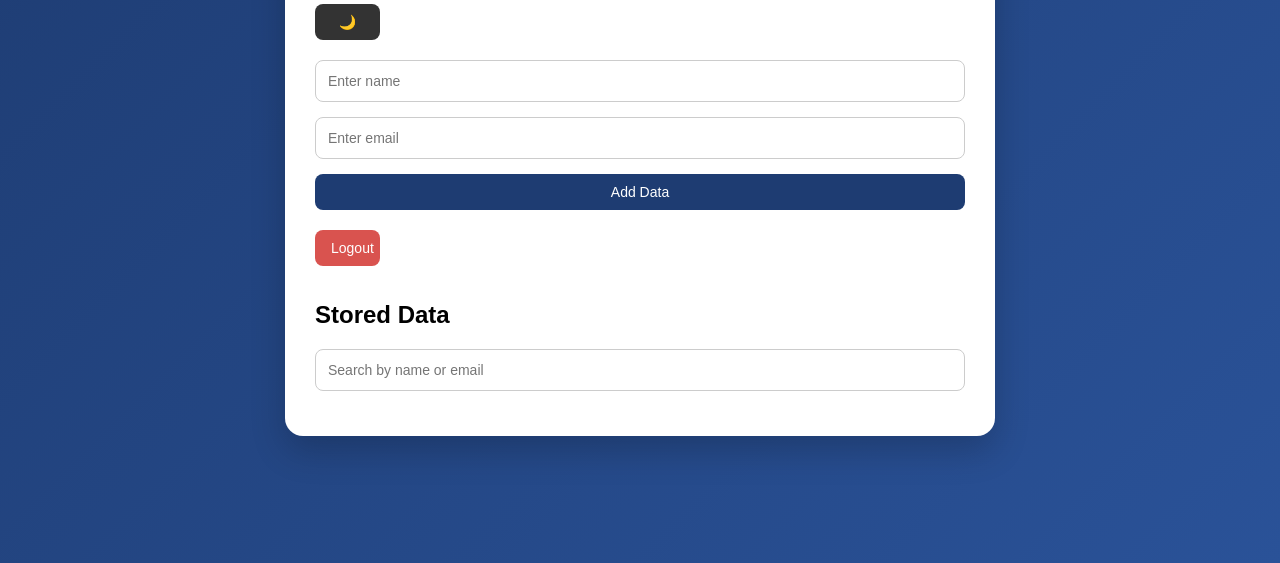
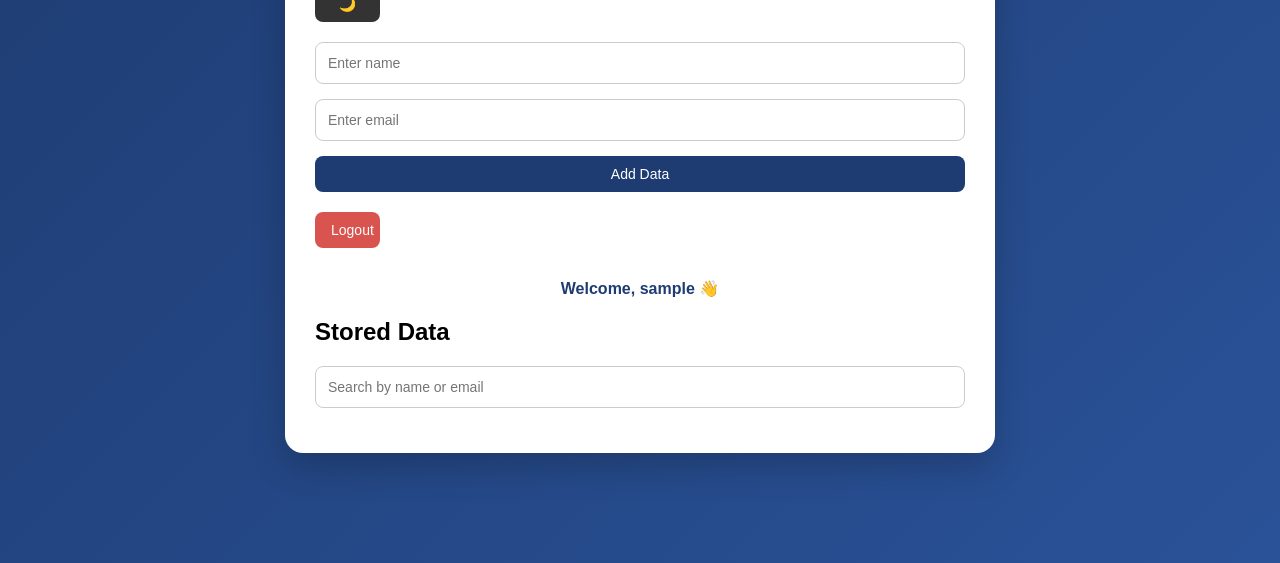
Before and after one commit to Arjunuk1/json_database_manager, a website: page public/index.html in a window 1280 px wide. Shown: the part 237-800 px from the top of the page. Drawn offline with Linux system fonts and the light colour scheme; no server answers; sample sign-in values are in the browser's storage.

Commit message:
Show logged in username on dashboard

```diff
--- a/public/index.html
+++ b/public/index.html
@@ -17,6 +17,7 @@
         <button onclick="addData()">Add Data</button>
 
         <button id="logoutBtn">Logout</button>
+        <p id="welcomeText"></p>
         <h2>Stored Data</h2>
 
         <input
--- a/public/script.js
+++ b/public/script.js
@@ -35,6 +35,9 @@ async function loadData() {
         `;
     });
 }
+
+document.getElementById("welcomeText").textContent =
+    "Welcome, " + localStorage.getItem("username") + " 👋";
 
 document.getElementById("logoutBtn").addEventListener("click", () => {
     localStorage.removeItem("loggedIn");
--- a/public/style.css
+++ b/public/style.css
@@ -13,6 +13,18 @@ body {
     margin-bottom: 15px;
     background: #d9534f;
     color: white;
+}
+
+#welcomeText {
+    text-align: center;
+    margin-bottom: 15px;
+    font-size: 16px;
+    font-weight: bold;
+    color: #1e3c72;
+}
+
+body.dark #welcomeText {
+    color: #7db7ff;
 }
 
 .container {
```
